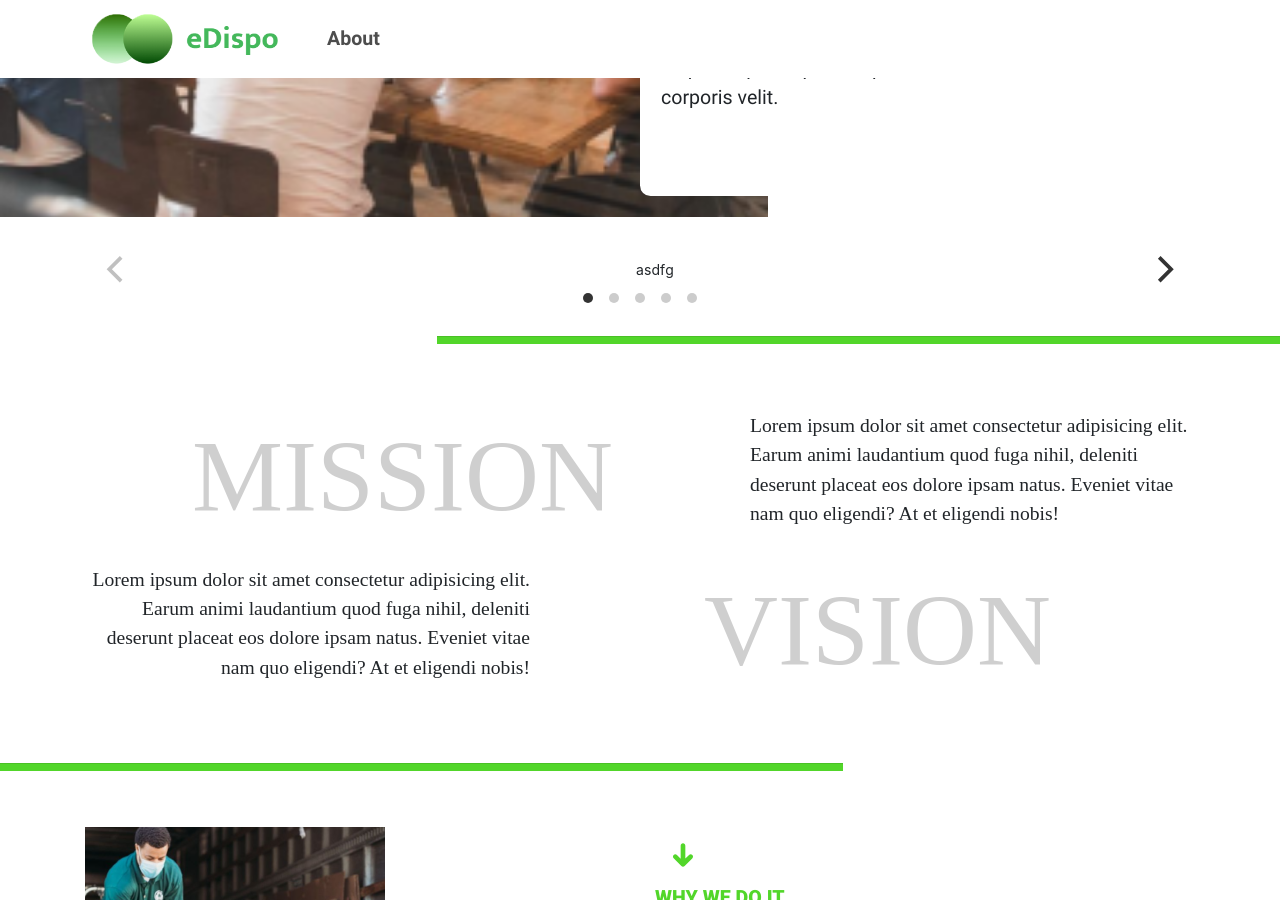
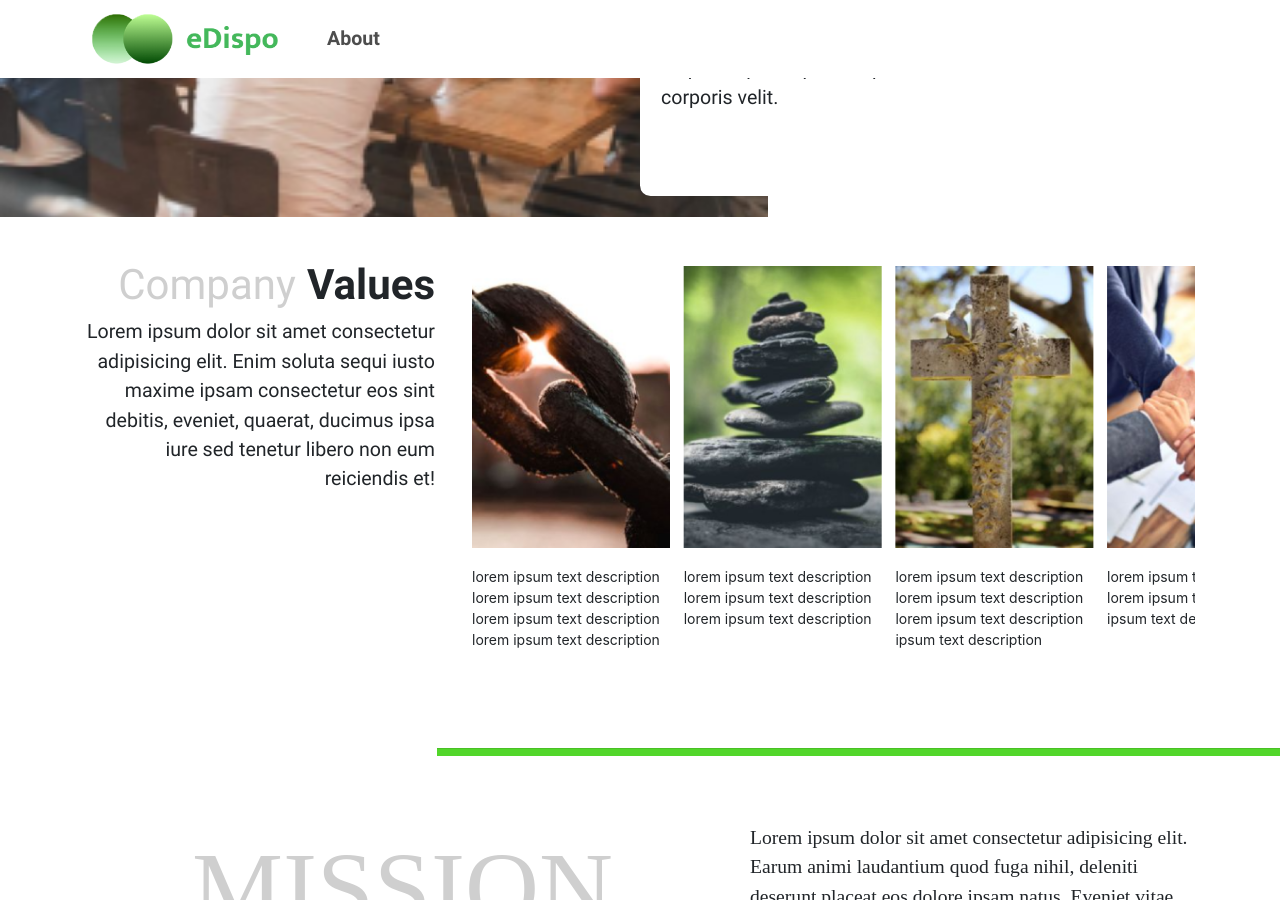
Before and after one commit to edispoph/edispo-landing-page, a Jekyll site: the page built from about.html, in a window 1280 px wide and 900 px high, scrolled down 1103 px. Built offline with Jekyll 4.4.1, drawn with Linux system fonts in a browser that asks for light colours; some web fonts are replaced.

Commit message:
Add the Company Values section in the about page.

```diff
--- /dev/null
+++ b/_data/company-values.json
@@ -0,0 +1,37 @@
+[
+  {
+    "img": "/about/chains.png",
+    "img_alt_text": "Chains with sunbeams going through it.",
+    "description": "lorem ipsum text description lorem ipsum text description lorem ipsum text description lorem ipsum text description"
+  },
+  {
+    "img": "/about/stacked-stones.png",
+    "img_alt_text": "Stones stacked on top of each other.",
+    "description": "lorem ipsum text description lorem ipsum text description lorem ipsum text description"
+  },
+  {
+    "img": "/about/cross.png",
+    "img_alt_text": "An old stone cross.",
+    "description": "lorem ipsum text description lorem ipsum text description lorem ipsum text description ipsum text description"
+  },
+  {
+    "img": "/about/hand-formation.png",
+    "img_alt_text": "A set of arms holding each other to symbolize teamwork.",
+    "description": "lorem ipsum text description lorem ipsum text description ipsum text description"
+  },
+  {
+    "img": "/about/exercise.png",
+    "img_alt_text": "People exercising.",
+    "description": "lorem ipsum text description lorem ipsum text descriptionipsum text description ipsum text description"
+  },
+  {
+    "img": "/about/mountain-hiking.png",
+    "img_alt_text": "A person standing in between two mountains.",
+    "description": "lorem ipsum text description lorem ipsum text descriptionipsum text description ipsum text description"
+  },
+  {
+    "img": "/about/black-painting.png",
+    "img_alt_text": "A painting of characters from an ancient language.",
+    "description": "lorem ipsum text description text descriptionipsum text description ipsum text description"
+  }
+]
--- a/about.html
+++ b/about.html
@@ -37,12 +37,30 @@ permalink: /about/
   </section>
   <!-- Company Values -->
   <section class="container">
-    <div class="carousel" data-flickity='{ "freeScroll": true }'>
-      <div class="carousel-cell">a</div>
-      <div class="carousel-cell">s</div>
-      <div class="carousel-cell">d</div>
-      <div class="carousel-cell">f</div>
-      <div class="carousel-cell">g</div>
+    <div class="row">
+      <section class="col-md-4 d-flex flex-column text-right">
+        <h1 class="edispo-font-6">
+          <span class="edispo-color-contrast-neg edispo-regular-2">Company</span>
+          <span class="edispo-bold-2">Values</span>
+        </h1>
+        <p class="edispo-regular-2 edispo-font-2">
+          Lorem ipsum dolor sit amet consectetur adipisicing elit. Enim soluta sequi iusto maxime ipsam consectetur eos sint debitis, eveniet, quaerat, ducimus ipsa iure sed tenetur libero non eum reiciendis et!
+        </p>
+      </section>
+      <div class="col-md-8 carousel" data-flickity='{ "freeScroll": true, "pageDots": false, "prevNextButtons": false, "contain": true }'>
+        {% for company-value in site.data.company-values %}
+          <div class="p-2" style="width: 29%;">
+            <section style="height:300px;">
+              <img src="{{site.baseurl}}/assets/images{{ company-value.img }}" alt="{{ company-value.img_alt_text }}" class="img-fluid"/>
+            </section>
+            <section>
+              <p>
+                {{ company-value.description }}
+              </p>
+            </section>
+          </div>
+        {% endfor %}
+      </div>
     </div>
   </section>
   <!-- Mission Vission -->
```
